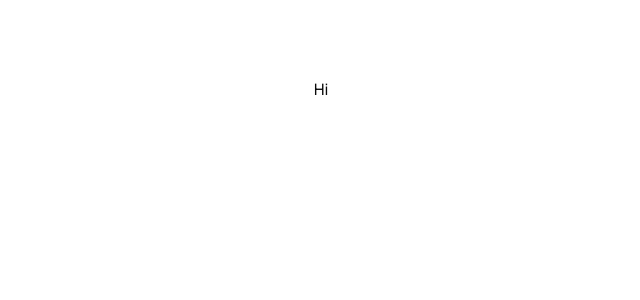
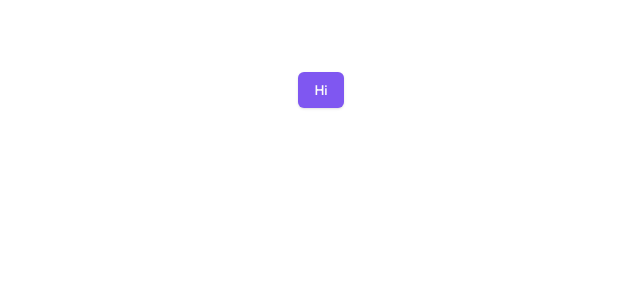
Before and after one commit to Kashan-2912/ai-interior-designer, a Next.js app: page / in a window 1280 px wide. Shown: the top 300 px of the page, without its empty margins (319-959 px from the left). Built offline with nearby package versions, Linux system fonts and the light colour scheme.

Commit message:
applied color and font

```diff
--- a/app/layout.js
+++ b/app/layout.js
@@ -1,27 +1,17 @@
-import { Geist, Geist_Mono } from "next/font/google";
 import "./globals.css";
-
-const geistSans = Geist({
-  variable: "--font-geist-sans",
-  subsets: ["latin"],
-});
-
-const geistMono = Geist_Mono({
-  variable: "--font-geist-mono",
-  subsets: ["latin"],
-});
+import {Outfit} from "next/font/google";
 
 export const metadata = {
   title: "Create Next App",
   description: "Generated by create next app",
 };
 
+const outfit = Outfit({ subsets: ["latin"] });
+
 export default function RootLayout({ children }) {
   return (
     <html lang="en">
-      <body
-        className={`${geistSans.variable} ${geistMono.variable} antialiased`}
-      >
+      <body className={outfit.className}>
         {children}
       </body>
     </html>
--- a/app/page.js
+++ b/app/page.js
@@ -1,9 +1,10 @@
+import { Button } from "@/components/ui/button";
 import Image from "next/image";
 
 export default function Home() {
   return (
     <div className="grid grid-rows-[20px_1fr_20px] items-center justify-items-center min-h-screen p-8 pb-20 gap-16 sm:p-20 font-[family-name:var(--font-geist-sans)]">
-      Hi
+      <Button>Hi</Button>
     </div>
   );
 }
--- /dev/null
+++ b/components/ui/button.jsx
@@ -0,0 +1,48 @@
+import * as React from "react"
+import { Slot } from "@radix-ui/react-slot"
+import { cva } from "class-variance-authority";
+
+import { cn } from "@/lib/utils"
+
+const buttonVariants = cva(
+  "inline-flex items-center justify-center gap-2 whitespace-nowrap rounded-md text-sm font-medium transition-colors focus-visible:outline-none focus-visible:ring-1 focus-visible:ring-ring disabled:pointer-events-none disabled:opacity-50 [&_svg]:pointer-events-none [&_svg]:size-4 [&_svg]:shrink-0",
+  {
+    variants: {
+      variant: {
+        default:
+          "bg-primary text-primary-foreground shadow hover:bg-primary/90",
+        destructive:
+          "bg-destructive text-destructive-foreground shadow-sm hover:bg-destructive/90",
+        outline:
+          "border border-input bg-background shadow-sm hover:bg-accent hover:text-accent-foreground",
+        secondary:
+          "bg-secondary text-secondary-foreground shadow-sm hover:bg-secondary/80",
+        ghost: "hover:bg-accent hover:text-accent-foreground",
+        link: "text-primary underline-offset-4 hover:underline",
+      },
+      size: {
+        default: "h-9 px-4 py-2",
+        sm: "h-8 rounded-md px-3 text-xs",
+        lg: "h-10 rounded-md px-8",
+        icon: "h-9 w-9",
+      },
+    },
+    defaultVariants: {
+      variant: "default",
+      size: "default",
+    },
+  }
+)
+
+const Button = React.forwardRef(({ className, variant, size, asChild = false, ...props }, ref) => {
+  const Comp = asChild ? Slot : "button"
+  return (
+    (<Comp
+      className={cn(buttonVariants({ variant, size, className }))}
+      ref={ref}
+      {...props} />)
+  );
+})
+Button.displayName = "Button"
+
+export { Button, buttonVariants }
--- a/package.json
+++ b/package.json
@@ -9,6 +9,7 @@
     "lint": "next lint"
   },
   "dependencies": {
+    "@radix-ui/react-slot": "^1.1.1",
     "class-variance-authority": "^0.7.1",
     "clsx": "^2.1.1",
     "lucide-react": "^0.474.0",
--- a/tailwind.config.mjs
+++ b/tailwind.config.mjs
@@ -20,7 +20,7 @@
   				foreground: 'hsl(var(--popover-foreground))'
   			},
   			primary: {
-  				DEFAULT: 'hsl(var(--primary))',
+  				DEFAULT: '#7f57f1',
   				foreground: 'hsl(var(--primary-foreground))'
   			},
   			secondary: {
```
Also changed, not shown: 1 other file (tests, documents, lock files or other folders).
